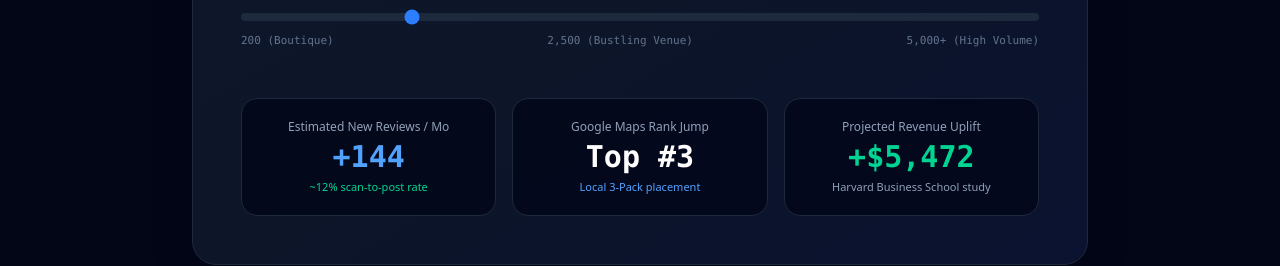
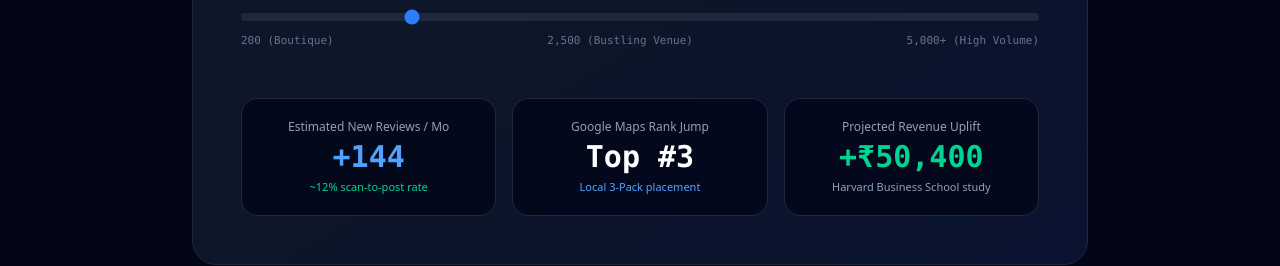
Before and after one commit to BatraAayush/review-pulse-ai, a Next.js app: page / in a window 1280 px wide. Shown: the part 3020-3286 px from the top of the page. Built offline with nearby package versions, Linux system fonts and the light colour scheme; no server answers.

Commit message:
fix(roi): format projected revenue uplift in Indian Rupees (₹) for currency consistency

```diff
--- a/src/app/page.tsx
+++ b/src/app/page.tsx
@@ -47,7 +47,7 @@ export default function LandingPage() {
 
   // Computed ROI
   const estimatedReviews = Math.round(monthlyCustomers * 0.12);
-  const estimatedRevenue = Math.round(estimatedReviews * 38);
+  const estimatedRevenue = Math.round(estimatedReviews * 350);
 
   const toggleDemoChip = (chip: string) => {
     if (demoChips.includes(chip)) {
@@ -534,7 +534,7 @@ export default function LandingPage() {
 
                 <div className="p-5 rounded-2xl bg-slate-950/80 border border-slate-800 text-center space-y-1">
                   <p className="text-xs font-medium text-slate-400">Projected Revenue Uplift</p>
-                  <p className="text-3xl font-black text-emerald-400 font-mono">+${estimatedRevenue.toLocaleString()}</p>
+                  <p className="text-3xl font-black text-emerald-400 font-mono">+₹{estimatedRevenue.toLocaleString('en-IN')}</p>
                   <p className="text-[11px] text-slate-400">Harvard Business School study</p>
                 </div>
               </div>
```
